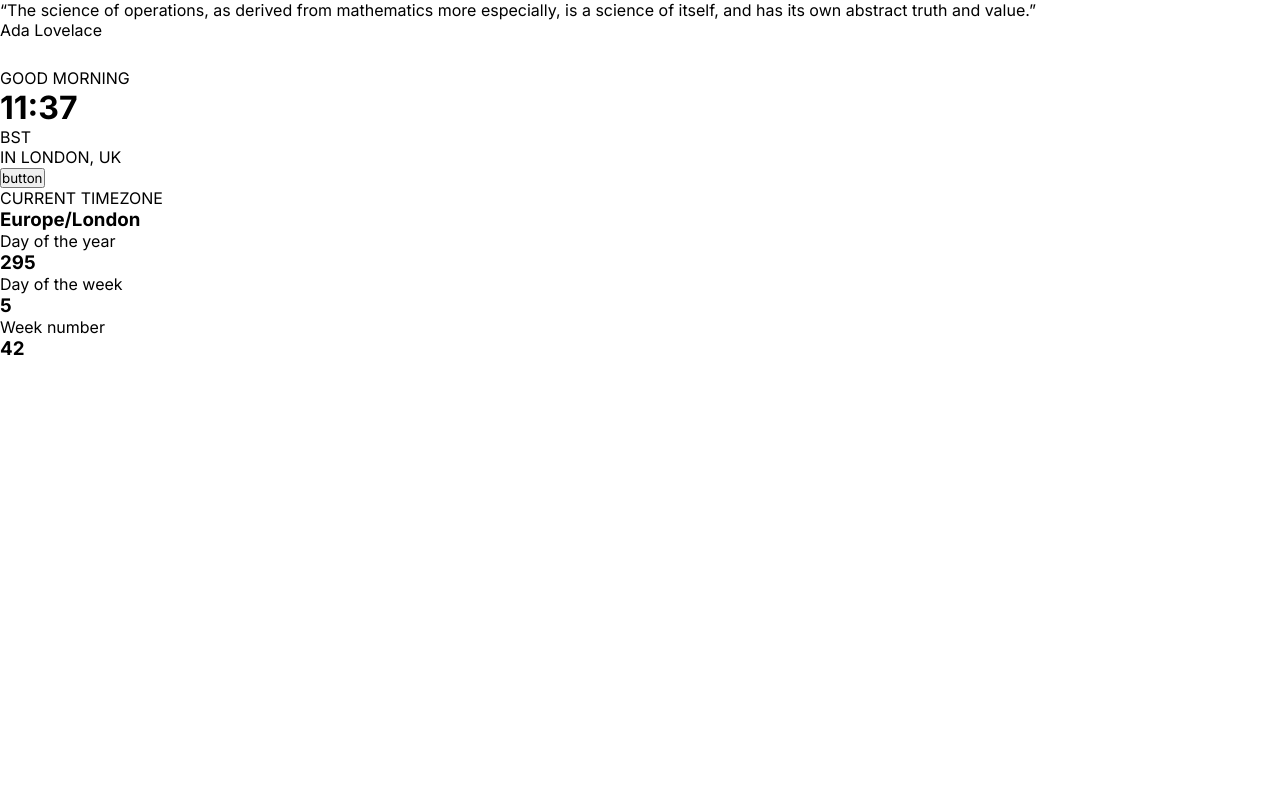
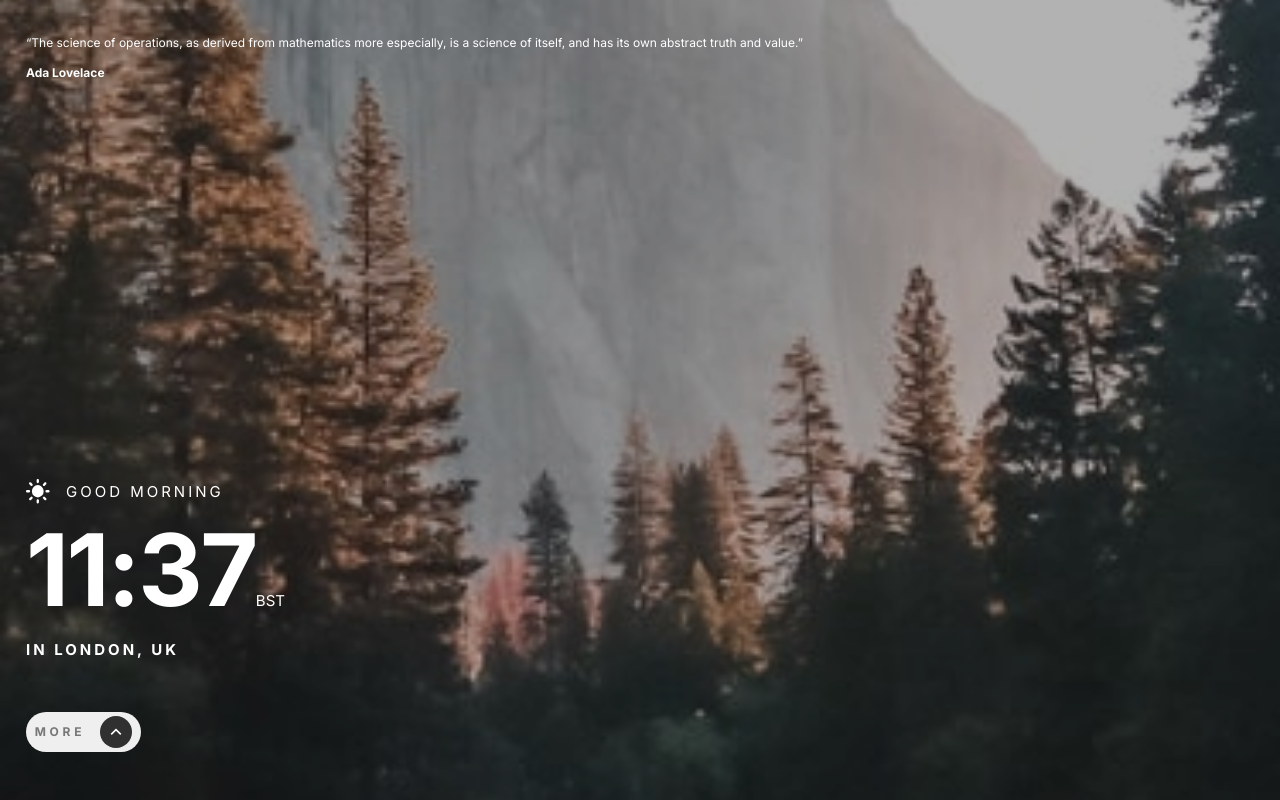
Before and after one commit to Th0rnike/clock-app, a React (Vite) app: page / in a window 1280 px wide. Built offline with nearby package versions, Linux system fonts and the light colour scheme.

Commit message:
daytime, without details. css is written

```diff
--- a/src/App.css
+++ b/src/App.css
@@ -0,0 +1,132 @@
+.App{
+
+}
+
+.backgroundImage{
+    background-image: url(../assets/mobile/bg-image-daytime.jpg);
+    background-repeat: no-repeat;
+    background-size: cover;
+    background-position: center;
+    height: 100vh;
+    filter: brightness(0.7);
+    position: relative;
+    z-index: -1;
+}
+
+.main_section{
+    position: fixed;
+    z-index: 1;
+    top: 3.2rem;
+    left: 2.6rem;
+    display: flex;
+    flex-direction: column;
+    justify-content: space-between;
+    height: 90vh;
+}
+
+.quote{
+    display: flex;
+    flex-direction: column;
+    gap: 8px;
+}
+
+.quote p{
+    color: #FFF;
+    font-size: 1.2rem;
+    font-weight: 400;
+    line-height: 2.2rem;
+}
+
+#quote_author{
+    color: #FFF;
+    font-size: 1.2rem;
+    font-weight: 700;
+    line-height: 2.2rem;
+}
+
+.time{
+
+}
+
+.time p{
+    color: #FFF;
+    font-family: Inter;
+    font-size: 1.5rem;
+    font-style: normal;
+    font-weight: 400;
+    line-height: 2.5rem;
+    letter-spacing: 3px;
+    text-transform: uppercase;
+}
+
+#greetings{
+    display: flex;
+    gap: 1.6rem;
+    margin-bottom: 1.6rem;
+}
+
+#local_time{
+    display: flex;
+    align-items: baseline;
+    margin-bottom: 1.6rem;
+}
+
+.time h1{
+    color: #FFF;
+    font-size: 10rem;
+    font-style: normal;
+    font-weight: 700;
+    line-height: 10rem;
+    letter-spacing: -2.5px;
+}
+
+.time span{
+    color: #FFF;
+    font-size: 1.5rem;
+    font-style: normal;
+    font-weight: 300;
+    line-height: 2.8rem;
+    text-transform: uppercase;
+}
+
+.time #location{
+    color: #FFF;
+    font-size: 1.5rem;
+    font-style: normal;
+    font-weight: 700;
+    line-height: 2.8rem;
+    letter-spacing: 3px;
+    text-transform: uppercase;
+    margin-bottom: 4.8rem;
+}
+
+button{
+    width: 11.5rem;
+    height: 4rem;
+    color: rgba(0, 0, 0, 0.5);
+    font-size: 1.2rem;
+    font-weight: 700;
+    line-height: 1.4rem;
+    letter-spacing: 3.75px;
+    text-transform: uppercase;
+    border-radius: 2.8rem;
+    border: none;
+    display: flex;
+    justify-content: center;
+    align-items: center;
+    gap: 1.5rem;
+}
+
+button > img {
+    width: 3.2rem;
+    height: 3.2rem;
+}
+
+
+
+
+
+
+.details{
+    display: none;
+}
--- a/src/App.tsx
+++ b/src/App.tsx
@@ -1,25 +1,38 @@
 import "./App.css";
 import sunIcon from "../assets/desktop/icon-sun.svg";
+import arrowUp from "../assets/desktop/icon-arrow-up.svg";
+import arrowDown from "../assets/desktop/icon-arrow-down.svg";
 
 function App() {
   return (
     <div className="App">
+      <div className="backgroundImage"></div>
+      <section className="main_section">
         <div className="quote">
           <p>
             “The science of operations, as derived from mathematics more
-          especially, is a science of itself, and has its own abstract truth and
-          value.”
+            especially, is a science of itself, and has its own abstract truth
+            and value.”
           </p>
-        <p>Ada Lovelace</p>
+          <p id="quote_author">Ada Lovelace</p>
         </div>
         <div className="time">
+          <div id="greetings">
             <img src={sunIcon} alt="" />
             <p>GOOD MORNING</p>
+          </div>
+          <div id="local_time">
             <h1>11:37</h1>
             <span>BST</span>
-        <p>IN LONDON, UK</p>
-        <button>button</button>
           </div>
+
+          <p id="location">IN LONDON, UK</p>
+          <button>
+            more
+            <img src={arrowUp} alt="" />
+          </button>
+        </div>
+      </section>
       <div className="details">
         <div>
           <p>CURRENT TIMEZONE</p>
--- a/src/index.css
+++ b/src/index.css
@@ -7,4 +7,5 @@
     padding: 0;
     box-sizing: border-box;
     font-family: 'Inter', sans-serif;
+    font-size: 10px;
 }
```
Lines whose indentation alone changed are shown as unchanged.
